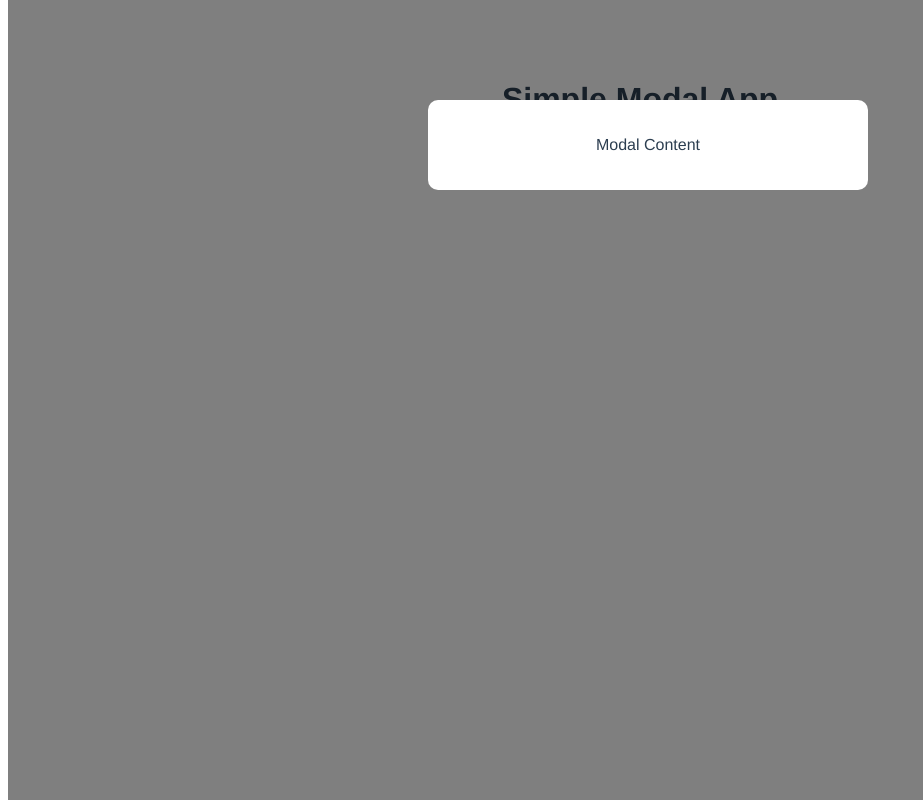
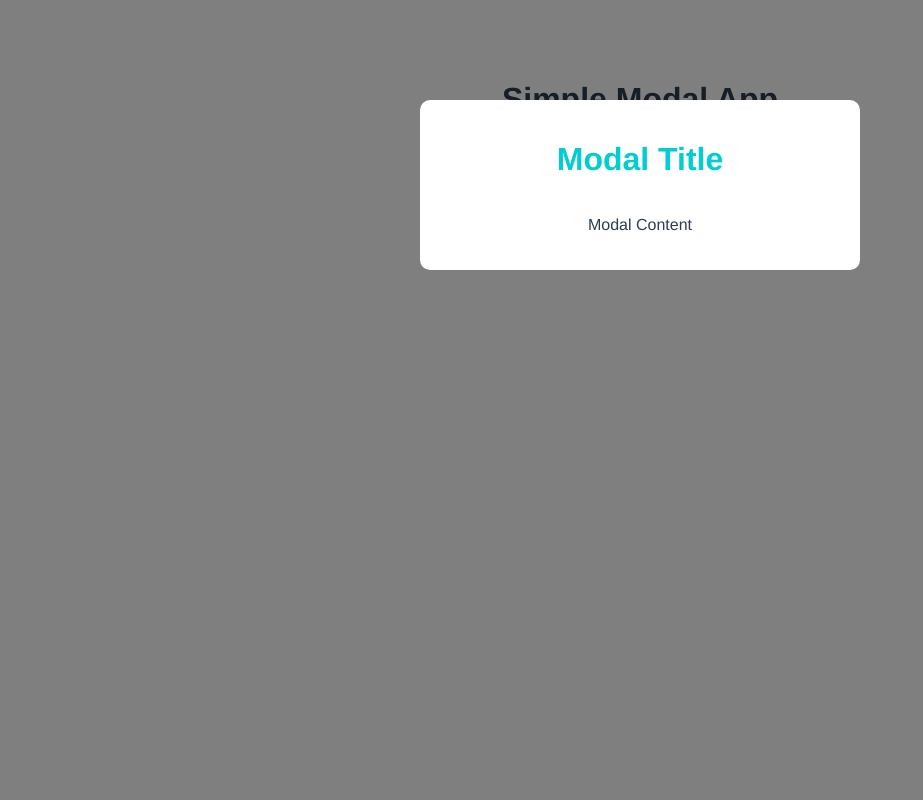
Before and after one commit to elvan/simple-modal-app-vue-components, a Vue app: page / in a window 1280 px wide. Shown: the whole page, without its empty margins (0-923 px from the left). Built offline with nearby package versions, Linux system fonts and the light colour scheme.

Commit message:
component styles and global styles

```diff
--- /dev/null
+++ b/src/assets/global.css
@@ -0,0 +1,7 @@
+body {
+  margin: 0;
+}
+
+p {
+  font-style: italic;
+}
--- a/src/components/Modal.vue
+++ b/src/components/Modal.vue
@@ -1,6 +1,7 @@
 <template>
   <div class="backdrop">
     <div class="modal">
+      <h1>Modal Title</h1>
       <p>Modal Content</p>
     </div>
   </div>
@@ -22,4 +23,14 @@
   width: 100%;
   height: 100%;
 }
+
+.modal h1 {
+  color: darkturquoise;
+  border: none;
+  padding: 0;
+}
+
+.modal p {
+  font-style: normal;
+}
 </style>
--- a/src/main.js
+++ b/src/main.js
@@ -1,4 +1,5 @@
 import { createApp } from 'vue';
 import App from './App.vue';
+import './assets/global.css';
 
 createApp(App).mount('#app');
```
